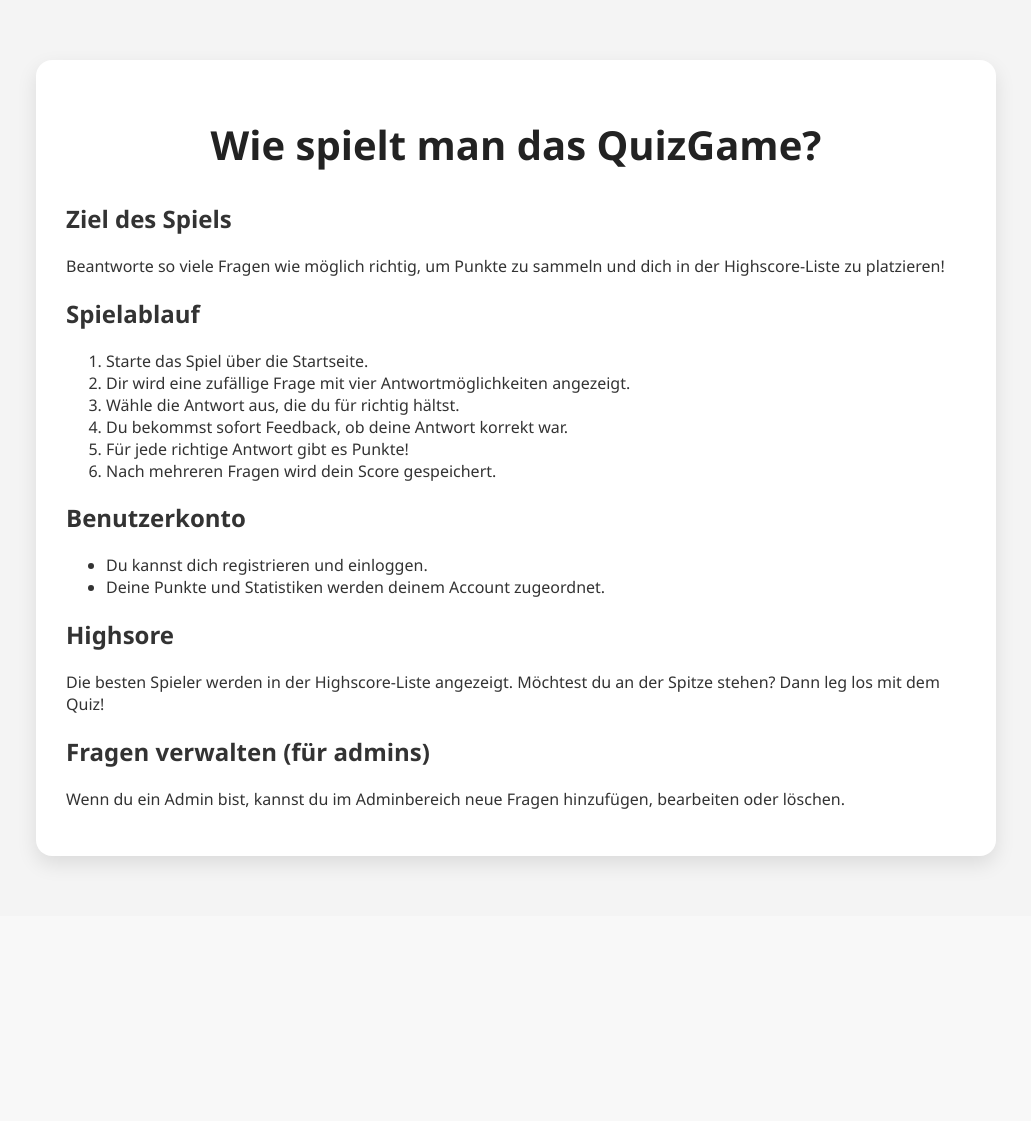
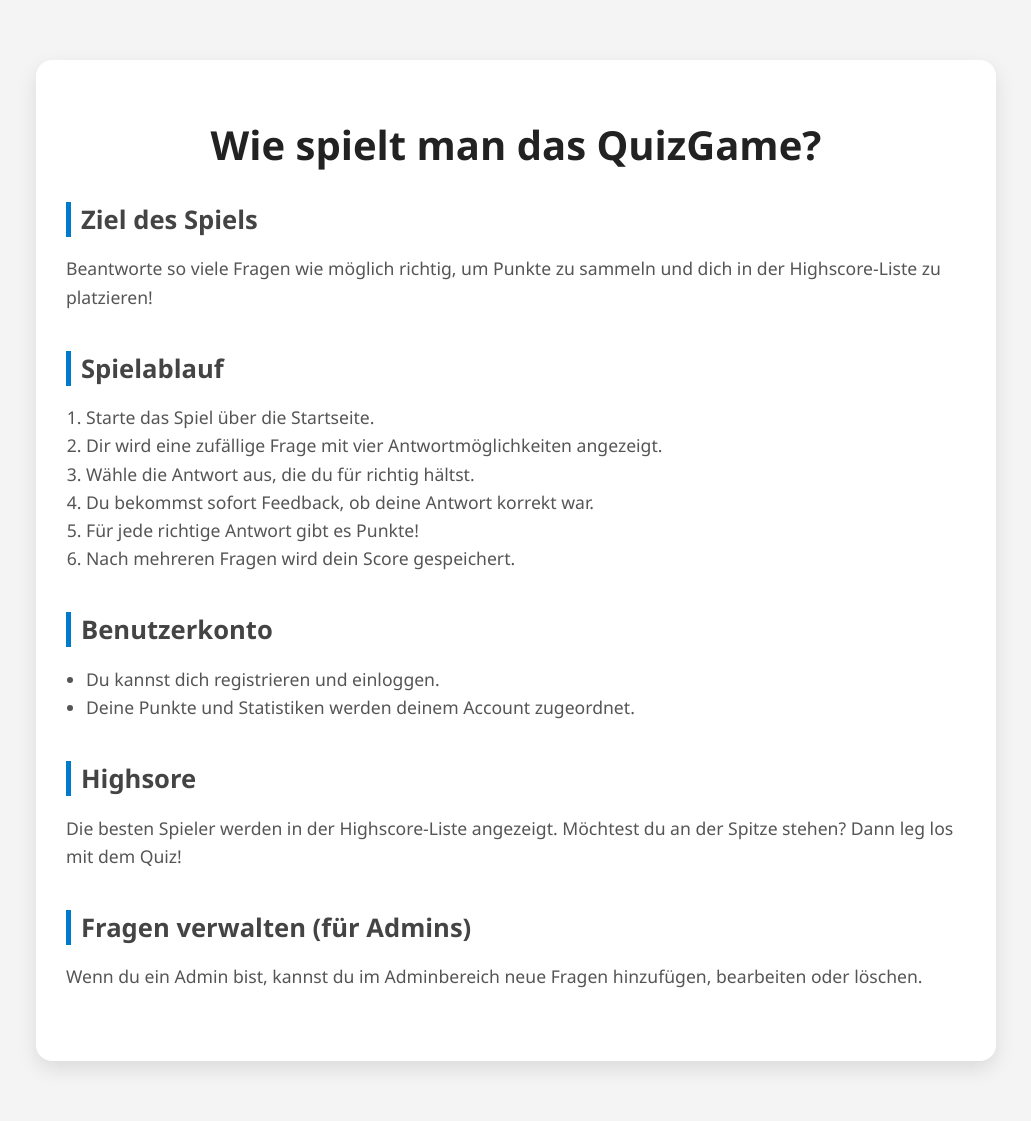
Before and after one commit to chris738/Quizzgame, a PHP site: page /help.html in a window 1280 px wide. Shown: the part 48-1169 px from the top of the page, without its empty margins (124-1155 px from the left). Before the commit the page ends 916 px from the top, so only its background shows below. Run offline with PHP 8.4, Linux system fonts and the light colour scheme.

Commit message:
help css Anpassungen sections

```diff
--- a/html/css/help.css
+++ b/html/css/help.css
@@ -15,3 +15,33 @@
     margin-bottom: 30px;
     color: #222;
 }
+
+.help-section {
+    margin-bottom: 40px;
+}
+
+.help-section h2 {
+    font-size: 1.6em;
+    color: #444;
+    margin-bottom: 10px;
+    border-left: 5px solid #007acc;
+    padding-left: 10px;
+}
+
+.help-section p,
+.help-section ul,
+.help-section ol {
+    font-size: 1.1em;
+    line-height: 1.6;
+    color: #555;
+}
+
+.help-section ul {
+    list-style: disc;
+    padding-left: 20px;
+}
+
+.help-section ol {
+    list-style: decimal;
+    padding-left: 20px;
+}
--- a/html/help.html
+++ b/html/help.html
@@ -47,7 +47,7 @@
         </section>
 
         <section class ="help-section">
-            <h2>Fragen verwalten (für admins)</h2>
+            <h2>Fragen verwalten (für Admins)</h2>
             <p>Wenn du ein Admin bist, kannst du im Adminbereich neue Fragen hinzufügen, bearbeiten oder löschen.</p>
         </section>
     </div>
```
